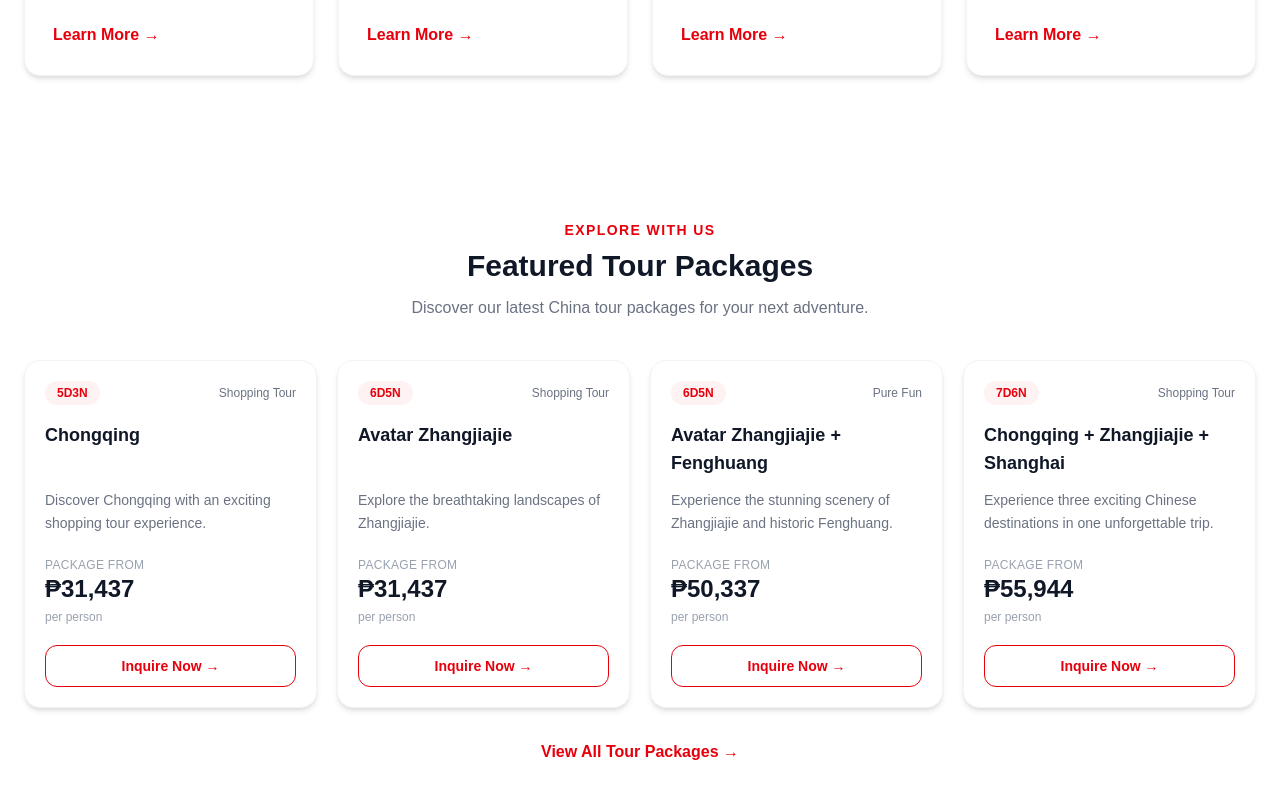
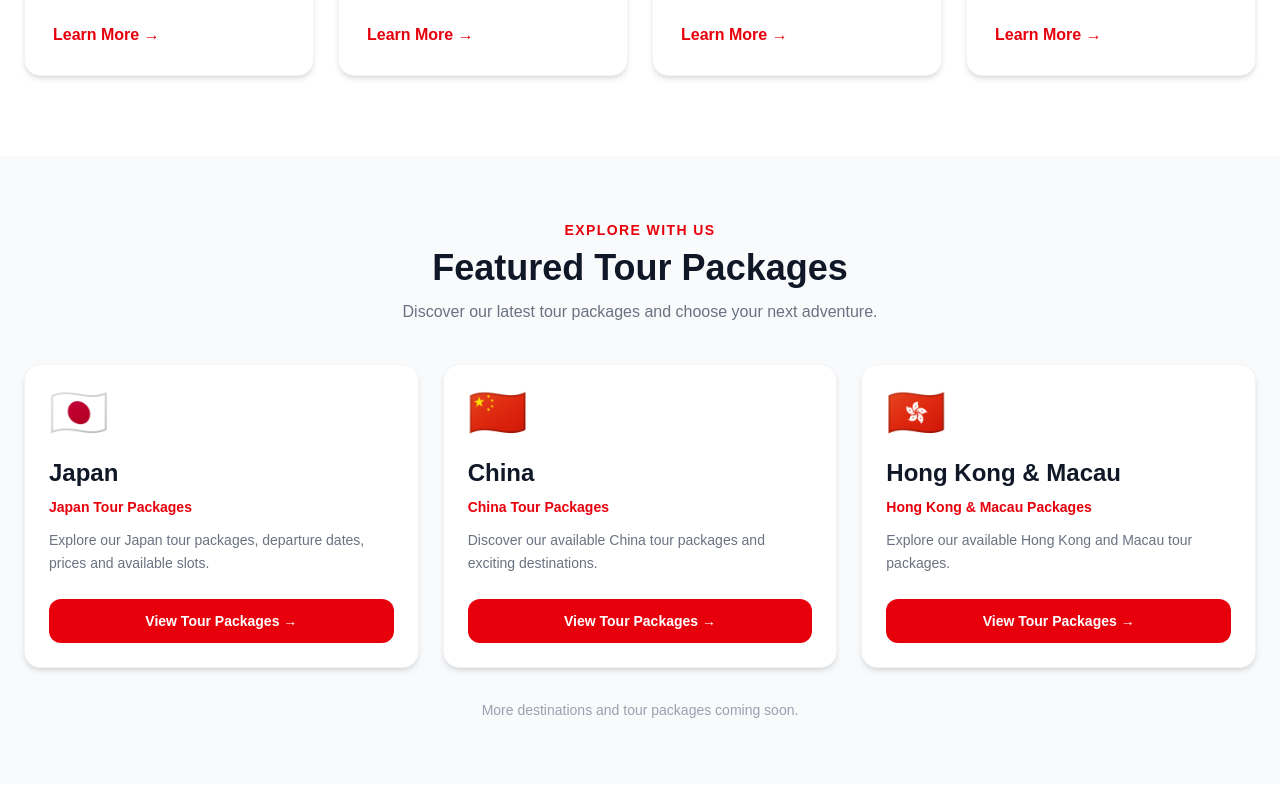
Before and after one commit to chingutravelandtours/chingu-website, a Next.js app: page / in a window 1280 px wide. Shown: the part 1210-2008 px from the top of the page. Built offline with nearby package versions, Linux system fonts and the light colour scheme.

Commit message:
Update TourPackages.tsx

```diff
--- a/components/TourPackages.tsx
+++ b/components/TourPackages.tsx
@@ -1,63 +1,37 @@
 "use client";
 
-const packages = [
+import Link from "next/link";
+
+const destinations = [
   {
-    title: "Chongqing",
-    subtitle: "Shopping Tour",
-    duration: "5D3N",
-    price: "₱31,437",
+    title: "Japan",
+    subtitle: "Japan Tour Packages",
     description:
-      "Discover Chongqing with an exciting shopping tour experience.",
+      "Explore our Japan tour packages, departure dates, prices and available slots.",
+    icon: "🇯🇵",
+    href: "/japan-tours",
   },
   {
-    title: "Avatar Zhangjiajie",
-    subtitle: "Shopping Tour",
-    duration: "6D5N",
-    price: "₱31,437",
+    title: "China",
+    subtitle: "China Tour Packages",
     description:
-      "Explore the breathtaking landscapes of Zhangjiajie.",
+      "Discover our available China tour packages and exciting destinations.",
+    icon: "🇨🇳",
+    href: "/china-uos",
   },
   {
-    title: "Avatar Zhangjiajie + Fenghuang",
-    subtitle: "Pure Fun",
-    duration: "6D5N",
-    price: "₱50,337",
+    title: "Hong Kong & Macau",
+    subtitle: "Hong Kong & Macau Packages",
     description:
-      "Experience the stunning scenery of Zhangjiajie and historic Fenghuang.",
-  },
-  {
-    title: "Chongqing + Zhangjiajie + Shanghai",
-    subtitle: "Shopping Tour",
-    duration: "7D6N",
-    price: "₱55,944",
-    description:
-      "Experience three exciting Chinese destinations in one unforgettable trip.",
+      "Explore our available Hong Kong and Macau tour packages.",
+    icon: "🇭🇰",
+    href: "/hongkong-macau-uos",
   },
 ];
 
 export default function TourPackages() {
-  const handleInquiry = (
-    title: string,
-    duration: string,
-    price: string
-  ) => {
-    const message = `Hello CHINGU Travel and Tours!
-
-I would like to inquire about:
-
-${title} - ${duration}
-Package From: ${price} per person
-
-Please send me the available dates and complete package details. Thank you!`;
-
-    window.open(
-      `https://wa.me/639193888999?text=${encodeURIComponent(message)}`,
-      "_blank"
-    );
-  };
-
   return (
-    <section className="bg-white py-16 px-6">
+    <section className="bg-gray-50 py-16 px-6">
       <div className="max-w-7xl mx-auto">
 
         {/* Section Header */}
@@ -66,93 +40,64 @@ Please send me the available dates and complete package details. Thank you!`;
             Explore With Us
           </p>
 
-          <h2 className="mt-2 text-3xl font-bold text-gray-900">
+          <h2 className="mt-2 text-3xl md:text-4xl font-bold text-gray-900">
             Featured Tour Packages
           </h2>
 
           <p className="mt-3 max-w-2xl mx-auto text-gray-500">
-            Discover our latest China tour packages for your next adventure.
+            Discover our latest tour packages and choose your next adventure.
           </p>
         </div>
 
-        {/* Four Cards */}
-        <div className="grid grid-cols-1 sm:grid-cols-2 lg:grid-cols-4 gap-5">
+        {/* Destination Cards */}
+        <div className="grid grid-cols-1 sm:grid-cols-2 lg:grid-cols-3 gap-6">
 
-          {packages.map((pkg) => (
-            <div
-              key={pkg.title}
-              className="bg-white border border-gray-100 rounded-2xl p-5 shadow-md hover:shadow-xl hover:-translate-y-1 transition-all duration-300 flex flex-col"
+          {destinations.map((destination) => (
+            <Link
+              key={destination.title}
+              href={destination.href}
+              className="group"
             >
+              <div className="bg-white border border-gray-100 rounded-2xl p-6 shadow-md hover:shadow-xl hover:-translate-y-1 transition-all duration-300 h-full flex flex-col">
 
-              {/* Duration + Type */}
-              <div className="flex items-center justify-between gap-2 mb-4">
-
-                <span className="text-xs font-semibold text-red-600 bg-red-50 px-3 py-1 rounded-full whitespace-nowrap">
-                  {pkg.duration}
-                </span>
-
-                <span className="text-xs text-gray-500 text-right">
-                  {pkg.subtitle}
-                </span>
-
+                {/* Icon */}
+                <div className="text-5xl mb-5">
+                  {destination.icon}
                 </div>
 
                 {/* Title */}
-              <h3 className="text-lg font-bold text-gray-900 min-h-[56px]">
-                {pkg.title}
+                <h3 className="text-2xl font-bold text-gray-900 group-hover:text-red-600 transition">
+                  {destination.title}
                 </h3>
 
-              {/* Description */}
-              <p className="mt-3 text-sm text-gray-500 leading-relaxed min-h-[48px]">
-                {pkg.description}
+                {/* Subtitle */}
+                <p className="mt-2 text-sm font-semibold text-red-600">
+                  {destination.subtitle}
                 </p>
 
-              {/* Price */}
-              <div className="mt-5">
-
-                <p className="text-xs text-gray-400 uppercase tracking-wide">
-                  Package From
+                {/* Description */}
+                <p className="mt-3 text-sm text-gray-500 leading-relaxed flex-1">
+                  {destination.description}
                 </p>
 
-                <p className="text-2xl font-bold text-gray-900">
-                  {pkg.price}
-                </p>
-
-                <p className="text-xs text-gray-400 mt-1">
-                  per person
-                </p>
+                {/* Button */}
+                <div className="mt-6">
+                  <span className="block w-full text-center bg-red-600 text-white py-3 rounded-xl text-sm font-semibold group-hover:bg-red-700 transition">
+                    View Tour Packages →
+                  </span>
+                </div>
 
               </div>
-
-              {/* WhatsApp Button */}
-              <button
-                onClick={() =>
-                  handleInquiry(
-                    pkg.title,
-                    pkg.duration,
-                    pkg.price
-                  )
-                }
-                className="mt-5 w-full border border-red-600 text-red-600 py-2.5 rounded-xl text-sm font-semibold hover:bg-red-600 hover:text-white transition"
-              >
-                Inquire Now →
-              </button>
-
-            </div>
+            </Link>
           ))}
 
         </div>
 
-        {/* View All */}
+        {/* Bottom */}
         <div className="text-center mt-8">
-          <button
-            onClick={() => {
-              window.location.href = "/tour-packages";
-            }}
-            className="text-red-600 font-semibold hover:text-red-700"
-          >
-            View All Tour Packages →
-          </button>
+          <p className="text-sm text-gray-400">
+            More destinations and tour packages coming soon.
+          </p>
         </div>
 
       </div>
```
Lines whose indentation alone changed are shown as unchanged.
